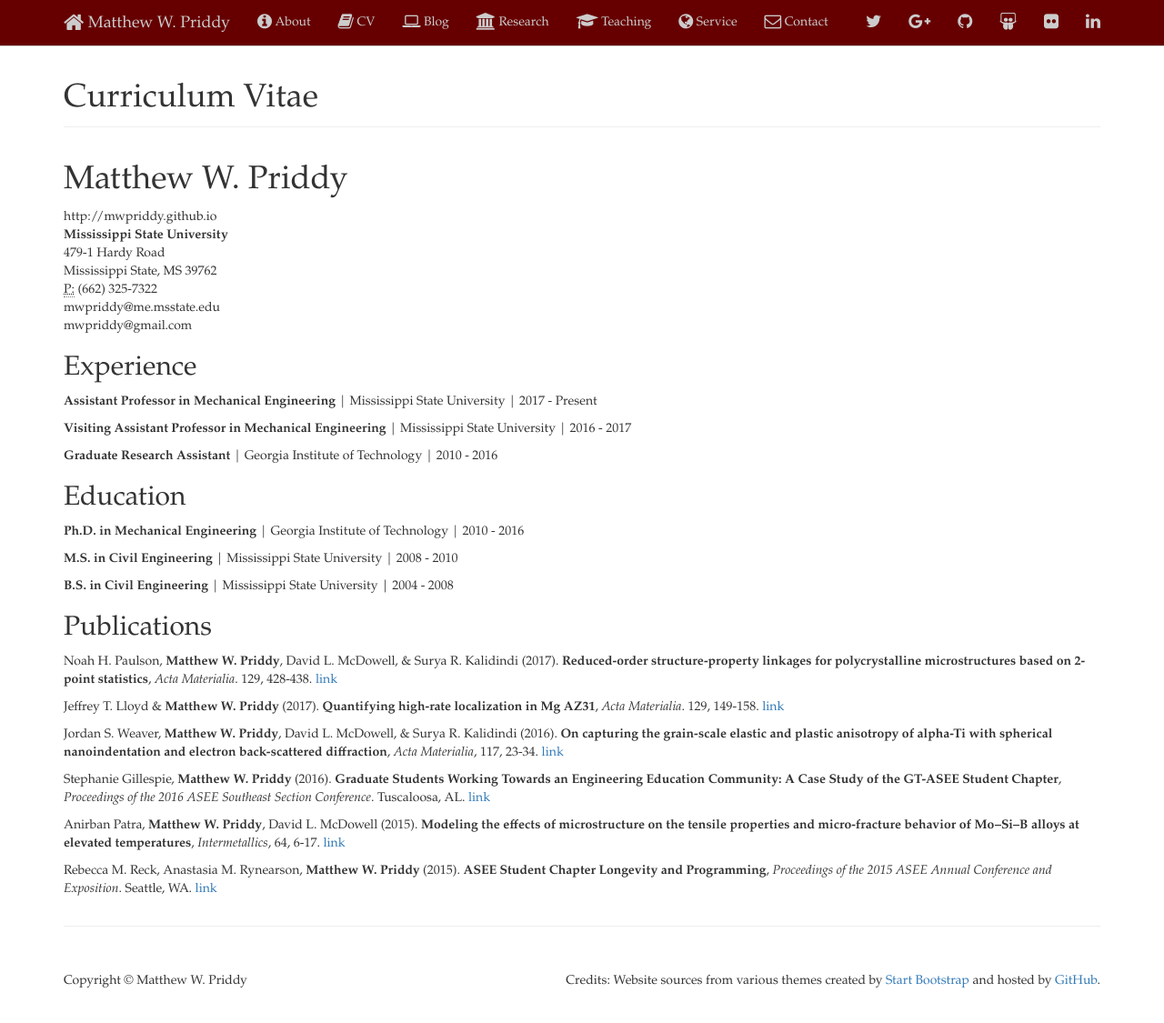
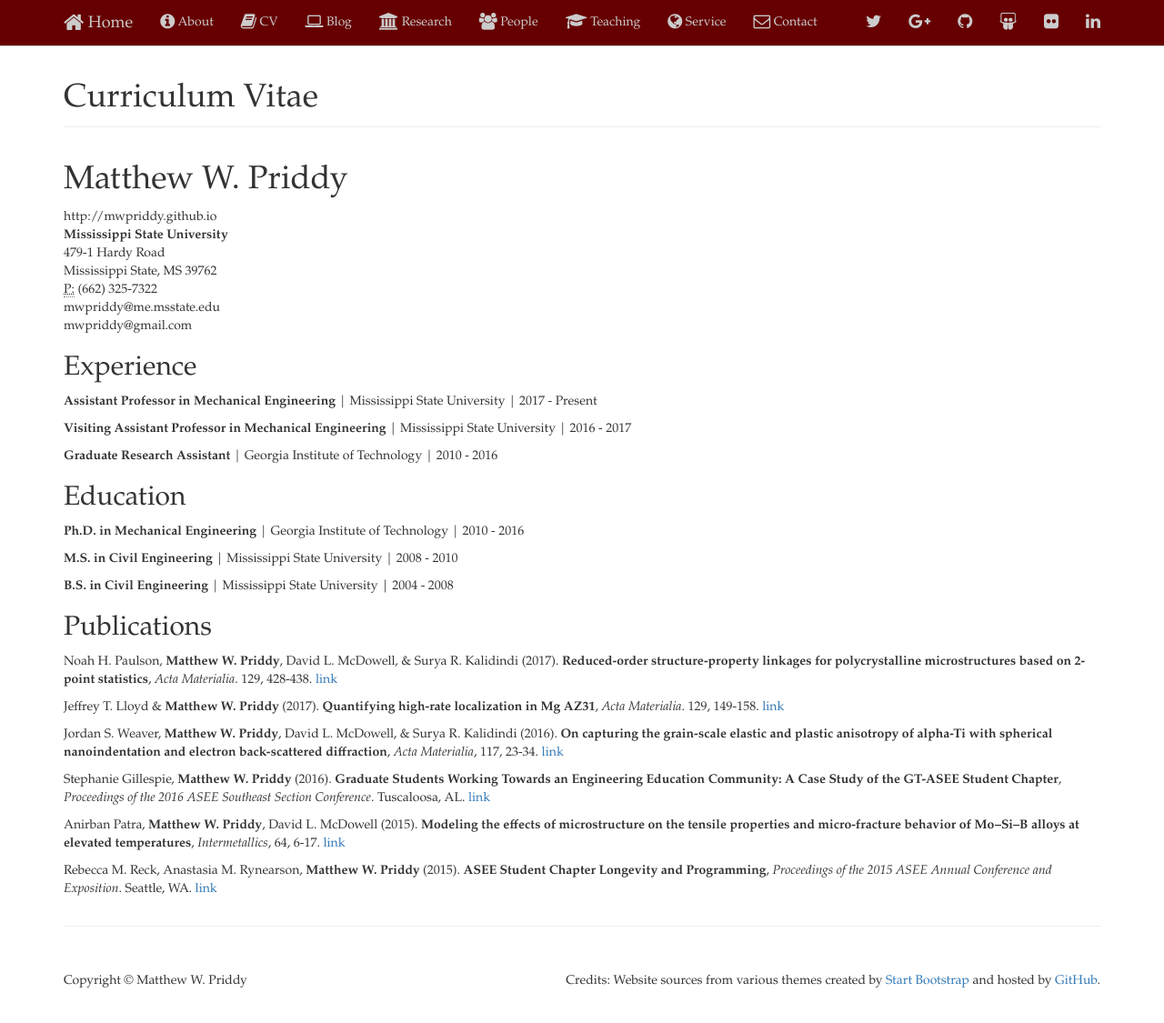
Before and after one commit to mwpriddy/mwpriddy.github.io, a Jekyll site: the page built from cv/index.html, in a window 1280 px wide and 1139 px high. Shown: the top 1125 px of the window at 91% size. Built offline with Jekyll 4.4.1, drawn with Linux system fonts in a browser that asks for light colours; nearby versions of some CDN libraries; comment, search, counter and statistics services are not loaded.

Commit message:
add navigation.html link

```diff
--- a/_layouts/default-halfslider.html
+++ b/_layouts/default-halfslider.html
@@ -45,42 +45,7 @@
 <body>
 
     <!-- Navigation -->
-    <nav class="navbar navbar-default navbar-fixed-top" role="navigation">
-        <div class="container">
-            <!-- Brand and toggle get grouped for better mobile display -->
-            <div class="navbar-header">
-                <button type="button" class="navbar-toggle" data-toggle="collapse" data-target="#bs-example-navbar-collapse-1">
-                    <span class="sr-only">Toggle navigation</span>
-                    <span class="icon-bar"></span>
-                    <span class="icon-bar"></span>
-                    <span class="icon-bar"></span>
-                </button>
-                <a class="navbar-brand" href="https://mwpriddy.github.io"><i class="fa fa-home fa-lg"></i> Matthew W. Priddy</a>
-            </div>
-            <!-- Collect the nav links, forms, and other content for toggling -->
-            <div class="collapse navbar-collapse" id="bs-example-navbar-collapse-1">
-                <ul class="nav navbar-nav">
-                    <li><a href="/about/"><i class="fa fa-info-circle fa-lg"></i> About</a></li>
-                    <li><a href="/cv/"><i class="fa fa-book fa-lg"></i> CV</a></li>
-                    <li><a href="/blog/"><i class="fa fa-laptop fa-lg"></i> Blog</a></li>
-                    <li><a href="/research/"><i class="fa fa-university fa-lg"></i> Research</a></li>
-                    <li><a href="/teaching/"><i class="fa fa-graduation-cap fa-lg"></i> Teaching</a></li>
-                    <li><a href="/service/"><i class="fa fa-globe fa-lg"></i> Service</a></li>
-                    <li><a href="/contact/"><i class="fa fa-envelope-o fa-lg"></i> Contact</a></li>
-                </ul>
-                <ul class="nav navbar-nav navbar-right">
-                    <li><a target="_blank" href="https://twitter.com/matthewpriddy"><i class="fa fa-twitter fa-lg"></i></a></li>
-                    <li><a target="_blank" href="https://plus.google.com/+MatthewPriddy"><i class="fa fa-google-plus fa-lg"></i></a></li>
-                    <li><a target="_blank" href="https://github.com/mwpriddy"><i class="fa fa-github fa-lg"></i></a></li>
-                    <li><a target="_blank" href="http://www.slideshare.net/mwpriddy"><i class="fa fa-slideshare fa-lg"></i></a></li>
-                    <li><a target="_blank" href="https://www.flickr.com/photos/94307172@N04/"><i class="fa fa-flickr fa-lg"></i></a></li>
-                    <li><a target="_blank" href="http://www.linkedin.com/in/matthewpriddy"><i class="fa fa-linkedin fa-lg"></i></a></li>
-                </ul>
-            </div>
-            <!-- /.navbar-collapse -->
-        </div>
-        <!-- /.container -->
-    </nav>
+    {% include navigation.html %}
 
     <header>
 
```
